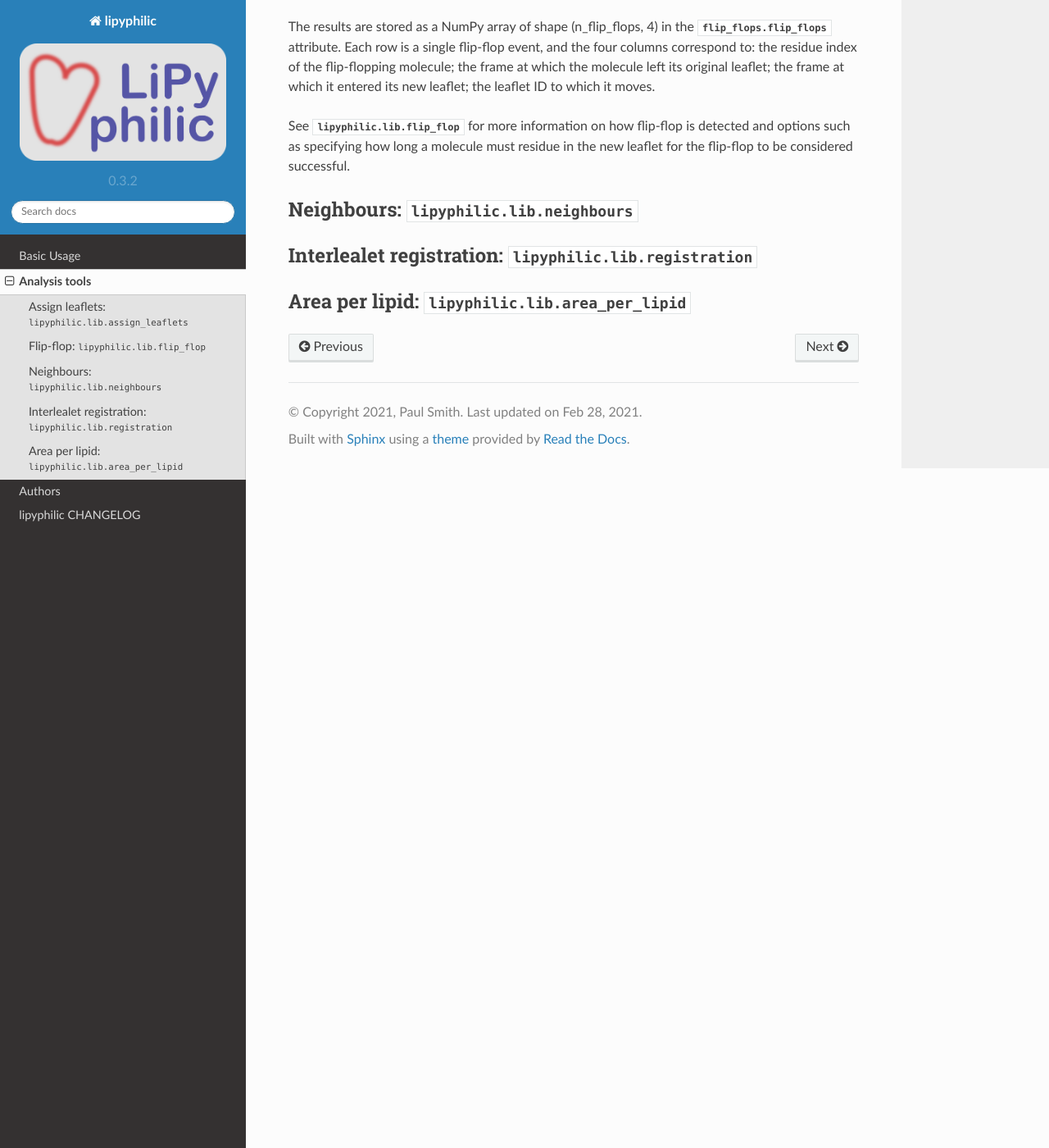
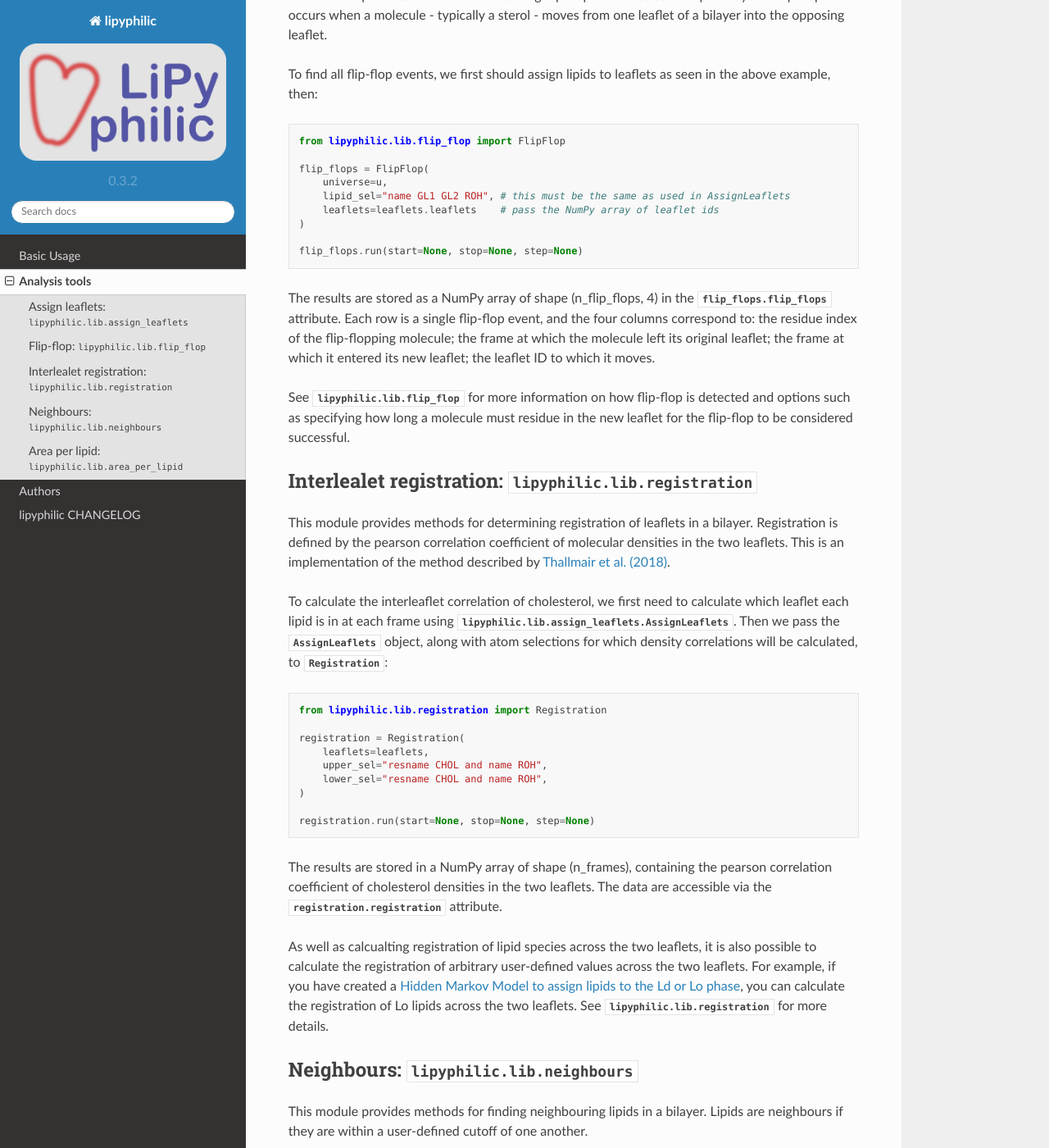
Before and after one commit to p-j-smith/lipyphilic, a Sphinx documentation site: the page built from docs/reference/analyses.rst, in a window 1280 px wide and 1400 px high, scrolled down 1355 px. Shown: the whole window at 82% size. Built offline with Sphinx 7.4.7 and the Read the Docs theme 2.0.0, drawn with Linux system fonts in a browser that asks for light colours; pages that are not in the unit, such as notebooks, are missing from menus; some of the changed text lies outside the part shown.

Commit message:
Add desciption of analysis tools
Also add short examples of how to use each tool

```diff
--- a/docs/reference/analyses.rst
+++ b/docs/reference/analyses.rst
@@ -3,8 +3,16 @@
 Analysis tools
 ==============
 
-Here we provide a description of the analysis tools currently available in **lipyphilic**,
-along with examples of how to perform each analysis.
+Here we provide a brief description of the analysis tools currently available in **lipyphilic**,
+along with examples of how to perform each analysis. For full information on each analysis
+tool, including the APIs, see the following pages:
+
+* Assign leaflets: :mod:`lipyphilic.lib.assign_leaflets`
+* Flip-flop: :mod:`lipyphilic.lib.flip_flop`
+* Interlealet registration: :mod:`lipyphilic.lib.registration`
+* Neighbours: :mod:`lipyphilic.lib.neighbours`
+* Area per lipid: :mod:`lipyphilic.lib.area_per_lipid`
+
 
 Assign leaflets: :mod:`lipyphilic.lib.assign_leaflets`
 ^^^^^^^^^^^^^^^^^^^^^^^^^^^^^^^^^^^^^^^^^^^^^^^^^^^^^^
@@ -14,7 +22,8 @@
 Lipids may be assigned to the upper leaflet (indicated by `1`), the lower leaflet (`-1`)
 or the bilayer midplane (`0`).
 
-Below we see how to assign lipids to
+Below we see how to assign lipids to the upper or lower leaflet of a `MARTINI
+<http://cgmartini.nl/>`__ bilayer:
 
 .. code:: python
 
@@ -44,6 +53,11 @@
 :mod:`lipyphilic.lib.assign_leaflets` for more information on selecting which molecules are allowed
 in the midplane.
 
+.. note::
+
+  Assingment of lipids to leaflets is not in itself useful, but it is required in order to calculate,
+  for example, area per lipid, interleaflet correlations, and flip-flop rates.
+
 
 Flip-flop: :mod:`lipyphilic.lib.flip_flop`
 ^^^^^^^^^^^^^^^^^^^^^^^^^^^^^^^^^^^^^^^^^^
@@ -56,6 +70,8 @@
 then:
 
 .. code:: python
+
+  from lipyphilic.lib.flip_flop import FlipFlop
 
   flip_flops = FlipFlop(
       universe=u,
@@ -71,18 +87,109 @@
 left its original leaflet; the frame at which it entered its new leaflet; the leaflet ID to which
 it moves.
 
-See :class:`lipyphilic.lib.flip_flop` for more information on how flip-flop is detected and options such
+See :mod:`lipyphilic.lib.flip_flop` for more information on how flip-flop is detected and options such
 as specifying how long a molecule must residue in the new leaflet for the flip-flop to be considered
 successful.
-
-Neighbours: :mod:`lipyphilic.lib.neighbours`
-^^^^^^^^^^^^^^^^^^^^^^^^^^^^^^^^^^^^^^^^^^^^
-
 
 
 Interlealet registration: :mod:`lipyphilic.lib.registration`
 ^^^^^^^^^^^^^^^^^^^^^^^^^^^^^^^^^^^^^^^^^^^^^^^^^^^^^^^^^^^^
 
+This module provides methods for determining registration of leaflets in a bilayer. Registration is
+defined by the pearson correlation coefficient of molecular densities in the two leaflets. This is
+an implementation of the method described by `Thallmair et al. (2018)
+<https://pubs.acs.org/doi/abs/10.1021/acs.jpclett.8b01877>`__.
+
+To calculate the interleaflet correlation of cholesterol, we first need to calculate which leaflet each
+lipid is in at each frame using :class:`lipyphilic.lib.assign_leaflets.AssignLeaflets`. Then we pass
+the :class:`AssignLeaflets` object, along with atom selections for which density correlations will
+be calculated, to :class:`Registration`:
+
+.. code:: python
+
+  from lipyphilic.lib.registration import Registration
+
+  registration = Registration(
+      leaflets=leaflets,
+      upper_sel="resname CHOL and name ROH",
+      lower_sel="resname CHOL and name ROH",
+  )
+
+  registration.run(start=None, stop=None, step=None)
+
+The results are stored in a NumPy array of shape (n_frames), containing the pearson correlation
+coefficient of cholesterol densities in the two leaflets. The data are accessible via the
+:attr:`registration.registration` attribute.
+
+As well as calcualting registration of lipid species across the two leaflets, it is also possible
+to calculate the registration of arbitrary user-defined values across the two leaflets. For example,
+if you have created a `Hidden Markov Model to assign lipids to the Ld or Lo phase
+<https://pubs.acs.org/doi/abs/10.1021/acs.jctc.8b00828>`__, you can calculate the registration of
+Lo lipids across the two leaflets. See :mod:`lipyphilic.lib.registration` for more details.
+
+
+Neighbours: :mod:`lipyphilic.lib.neighbours`
+^^^^^^^^^^^^^^^^^^^^^^^^^^^^^^^^^^^^^^^^^^^^
+
+This module provides methods for finding neighbouring lipids in a bilayer. Lipids are neighbours if
+they are within a user-defined cutoff of one another.
+
+Below we see how to find all neighbours in a MARTINI bilayer based on the 'GL1' and 'GL2' beads of
+phospholipids and the 'ROH' bead of sterols, using a cutoff of *12* Å:
+
+.. code:: python
+
+	import MDAnalysis as mda
+	from lipyphilic.lib.neighbours import Neighbours
+
+	# Load an MDAnalysis Universe
+	u = mda.Universe('production.tpr','production.xtc')
+
+	# Find neighbouring lipids
+	neighbours = Neighbours(
+	    universe=u,
+	    lipid_sel="name PO4 ROH",
+		cutoff=12.0
+	)
+
+	# Select which frames to use and perform the analysis
+	neighbours.run(start=None, stop=None, step=None)
+
+The results are stored as a :class:`scipy.sparse.csc_matrix` in the :attr:`neighbours.neighbours`
+attribute.
+
+.. tip::
+
+  Once the neighbour matrix has been generated, the local lipid compositions largest lipids cluster
+  at each frame can be readily calculated.
+
+See :mod:`lipyphilic.lib.neighbours` for more information on this module, including how to calculate
+local lipid compositions or find the largest cluster of lipid species over time.
+
 
 Area per lipid: :mod:`lipyphilic.lib.area_per_lipid`
 ^^^^^^^^^^^^^^^^^^^^^^^^^^^^^^^^^^^^^^^^^^^^^^^^^^^^
+
+This module provides methods for calculating the area per lipid. Areas are calculated via a 2D
+Voronoi tessellation, using the `locality` module of
+`Freud <https://freud.readthedocs.io/en/stable/index.html#>`_ to perform the tessellation
+of atomic positions. See `Lukat et al. (2013) <https://pubs.acs.org/doi/full/10.1021/ci400172g>`_
+a thorough description of calculating the area per lipid via Voronoi tessellations.
+
+Once lipids have been assigned to leaflets, the area per lipid can be calculated as follows:
+
+.. code:: python
+
+  from lipyphilic.lib.assign_leaflets import AssignLeaflets
+
+  areas = AreaPerLipid(
+      universe=u,
+      lipid_sel="name GL1 GL2 ROH",  # assuming we're using the MARTINI forcefield
+      leaflets=leaflets.leaflets
+  )
+
+The above will use GL1 and GL2 beads to calculate the area of each phospholipid, and the
+ROH bead to calculate the area of each sterol.
+
+For a more complete description of calculating the area per lipid, and the API of the
+analysis class, see :mod:`lipyphilic.lib.area_per_lipid`.
```
Also changed, not shown: 1 other file.
